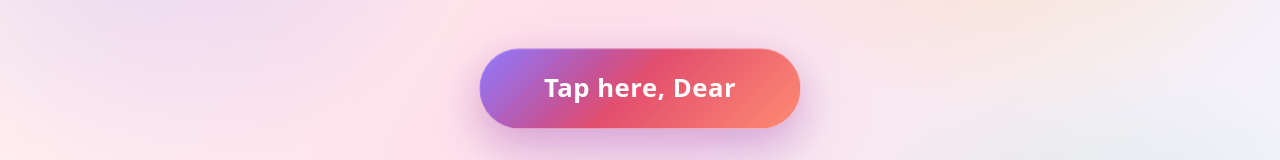
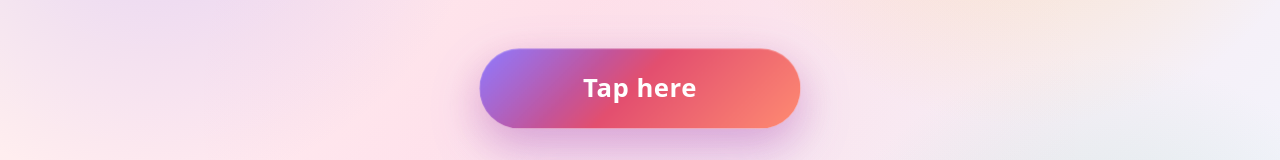
Before and after one commit to NabilArefin/Giftsite, a Next.js app: page / in a window 1280 px wide. Shown: the part 293-453 px from the top of the page. Built offline with nearby package versions, Linux system fonts and the light colour scheme.

Commit message:
7ac3bedd-b8ef-405f-a3dd-9c64cc9649ef

```diff
--- a/src/app/gift.css
+++ b/src/app/gift.css
@@ -588,7 +588,8 @@
   width: 48px;
   height: 64px;
   background: var(--gold);
-  animation-delay: -2.8s;
+  /* Gentle bob so it never rises into the overflow-hidden top edge */
+  animation: floatGentle 4.6s ease-in-out -2.8s infinite;
   opacity: 0.7;
 }
 
@@ -748,6 +749,18 @@
   }
 }
 
+/* Gentler bob for balloons positioned near the top of the cake-scene
+   so they stay clear of its overflow-hidden top edge. */
+@keyframes floatGentle {
+  0%,
+  100% {
+    transform: translateY(0) rotate(-2deg);
+  }
+  50% {
+    transform: translateY(-6px) rotate(2deg);
+  }
+}
+
 @keyframes flame {
   from {
     transform: translateX(-50%) scale(0.9) rotate(-4deg);
--- a/src/app/layout.tsx
+++ b/src/app/layout.tsx
@@ -34,7 +34,8 @@ export const metadata: Metadata = {
   keywords: ["birthday", "gift", "wish", "greeting", "celebration"],
   authors: [{ name: "With love" }],
   icons: {
-    icon: "https://z-cdn.chatglm.cn/z-ai/static/logo.svg",
+    icon: [{ url: "/gift-box.svg", type: "image/svg+xml" }],
+    apple: [{ url: "/gift-box.svg", type: "image/svg+xml" }],
   },
   openGraph: {
     title: "Happy Birthday, Dear",
--- a/src/app/page.tsx
+++ b/src/app/page.tsx
@@ -331,7 +331,7 @@ export default function GiftPage() {
           aria-controls="wishPopup"
         >
           <span className="button-shimmer" />
-          <span className="button-text">Tap here, Dear</span>
+          <span className="button-text">Tap here</span>
         </button>
       </main>
 
```
Also changed, not shown: public/gift-box.svg (added).
